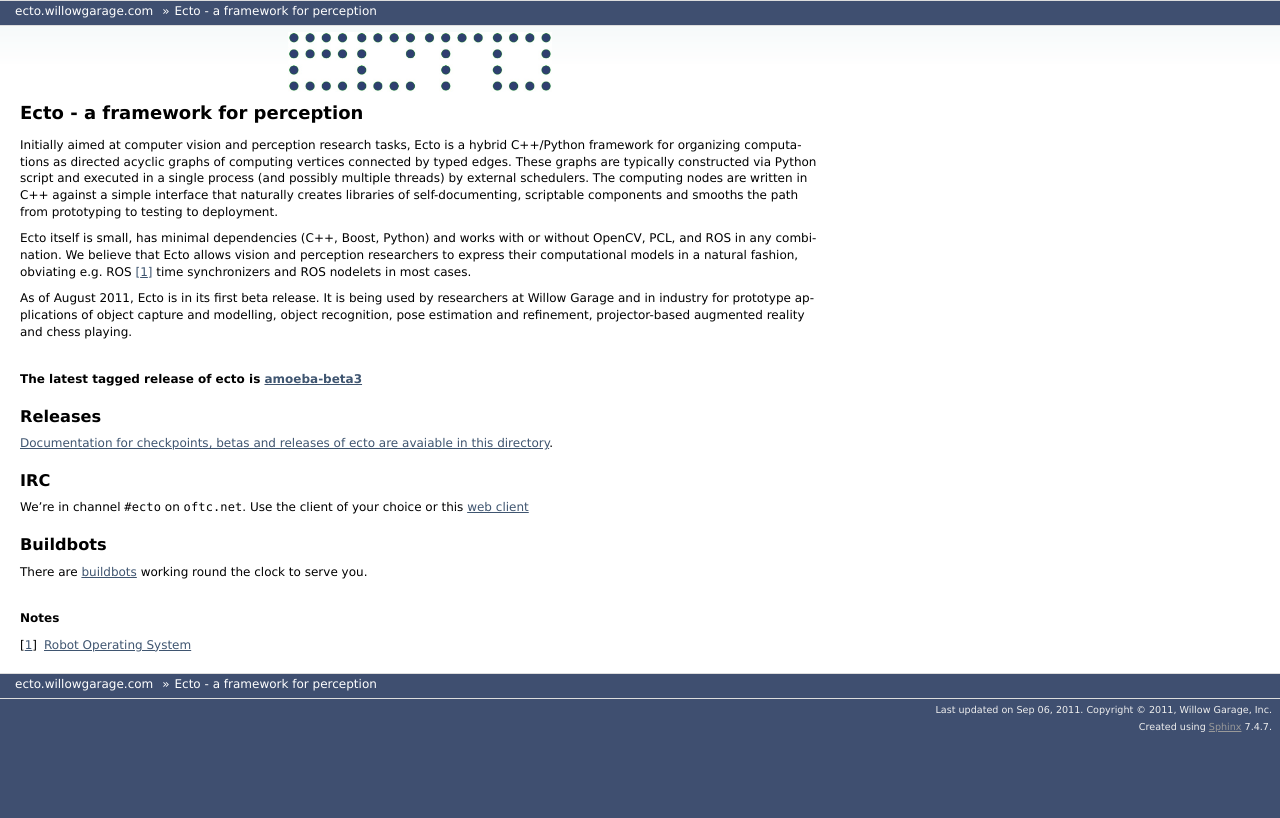
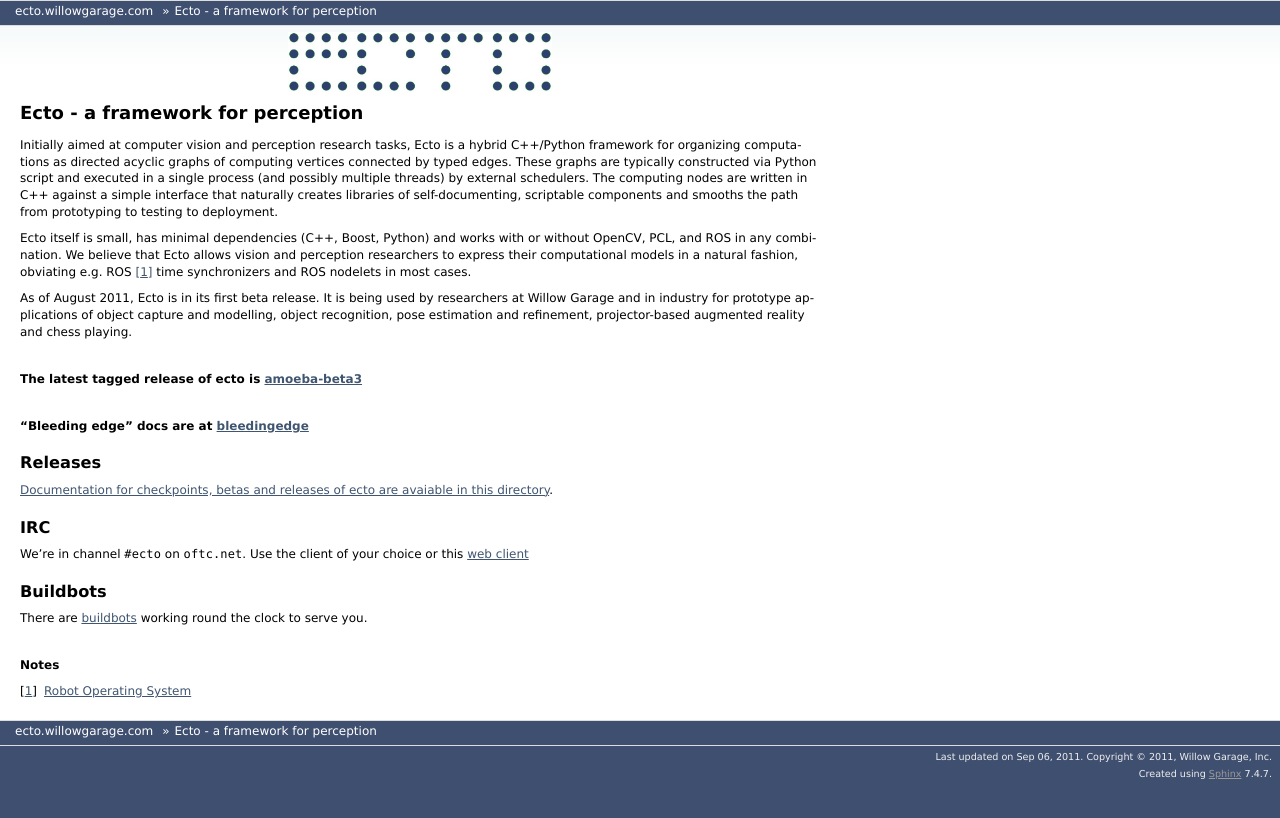
Before and after one commit to plasmodic/ecto_www, a Sphinx documentation site: the page built from source/index.rst, in a window 1280 px wide. Shown: the top 818 px of the page. Built offline with Sphinx 7.4.7, drawn with Linux system fonts in a browser that asks for light colours; formulas are drawn with MathJax 3; the version number could not be read and is left out.

Commit message:
link and autobuild test

```diff
--- a/source/index.rst
+++ b/source/index.rst
@@ -37,6 +37,9 @@
 .. rubric:: The latest tagged release of ecto is
             `amoeba-beta3 <releases/amoeba-beta3>`_
 
+.. rubric:: "Bleeding edge" docs are at
+            `bleedingedge <releases/bleedingedge>`_
+
 
 Releases
 ^^^^^^^^
```
